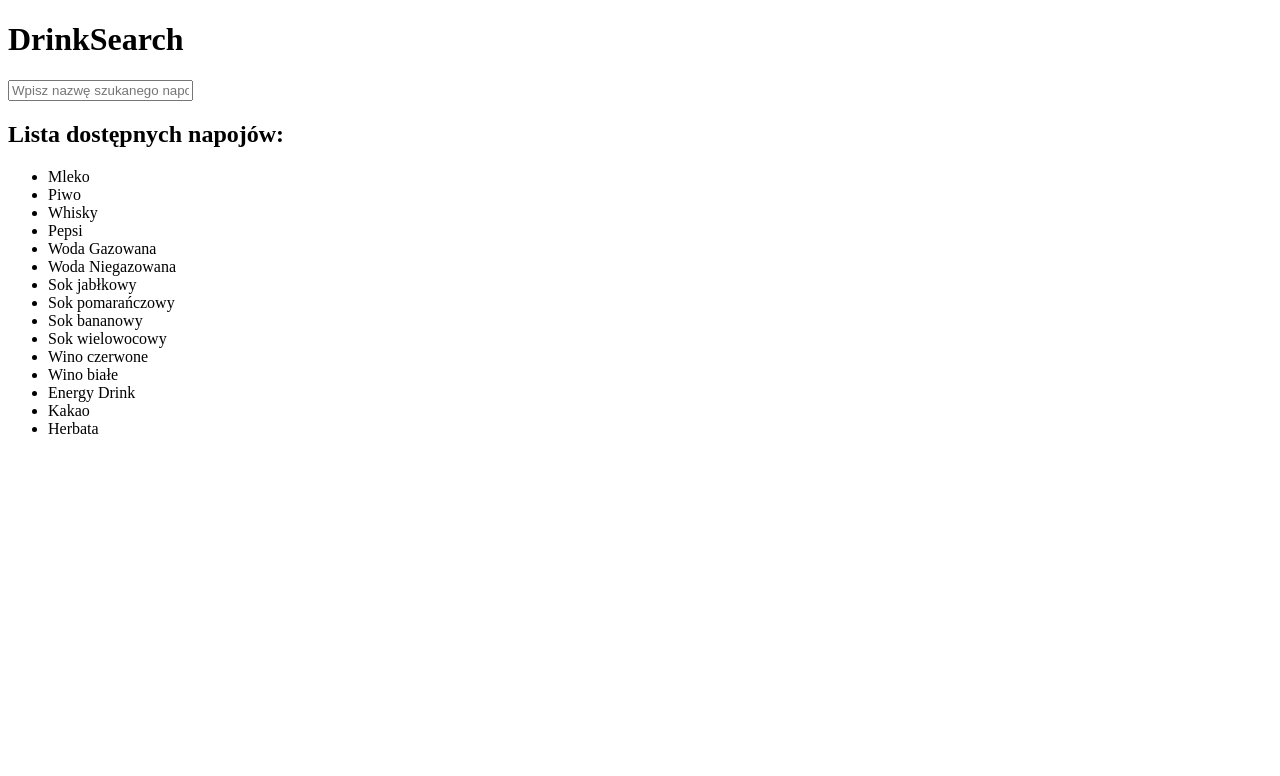
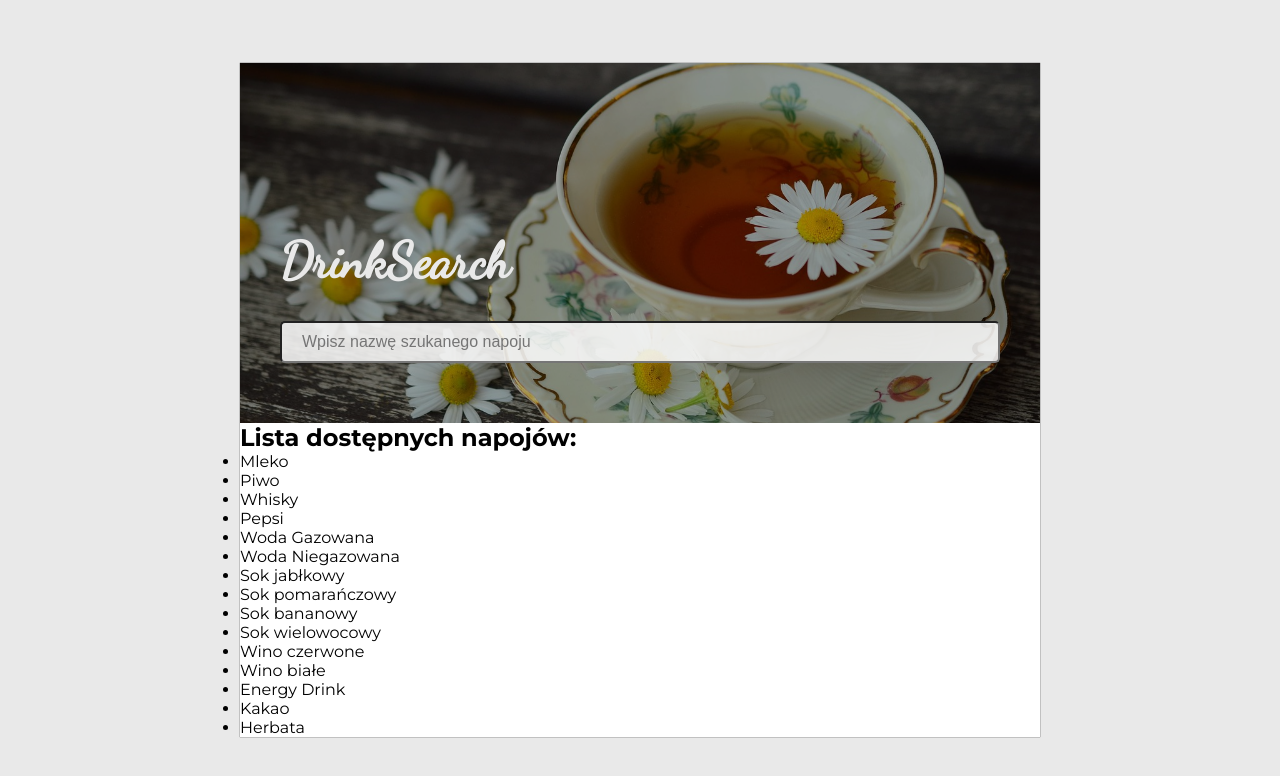
Before and after one commit to EmiliaPrzybylek/Self-study-Drink-Search, a plain HTML site: page index.html in a window 1280 px wide. Drawn offline with Linux system fonts and the light colour scheme.

Commit message:
wrapper styled

```diff
--- a/css/style.css
+++ b/css/style.css
@@ -0,0 +1,58 @@
+* {
+    box-sizing: border-box;
+    margin: 0;
+    padding: 0;
+}
+
+body {
+    display: flex;
+    justify-content: center;
+    align-items: center;
+    min-height: 100vh;
+    font-family: 'Montserrat', sans-serif;
+    background-color: rgb(233, 233, 233);
+}
+
+.wrapper {
+    width: 800px;
+    background-color: #fff;
+    box-shadow: 0 0 1px #000;
+}
+
+.header {
+    display: flex;
+    justify-content: flex-end;
+    align-items: flex-start;
+    flex-direction: column;
+    position: relative;
+    height: 360px;
+    padding: 20px 40px;
+    font-family: 'Dancing Script', cursive;
+    background: url(../assets/img/tea.jpg) center/cover;
+    z-index: 0;
+}
+
+.shadow {
+    position: absolute;
+    top: 0;
+    left: 0;
+    width: 100%;
+    height: 100%;
+    background-color: rgba(0, 0, 0, .35);
+    z-index: -1;
+}
+
+h1 {
+    margin-bottom: 30px;
+    color: rgb(233, 233, 233);
+    font-size: 50px;
+}
+
+.search {
+    padding: 10px 20px;
+    margin-bottom: 40px;
+    width: 100%;
+    font-size: 16px;
+    border-radius: 5px;
+    background-color: rgba(255, 255, 255, .85);
+}
--- a/index.html
+++ b/index.html
@@ -1,12 +1,18 @@
 <!DOCTYPE html>
 <html lang="pl">
+
 <head>
     <meta charset="UTF-8">
     <meta http-equiv="X-UA-Compatible" content="IE=edge">
     <meta name="viewport" content="width=device-width, initial-scale=1.0">
+    <link rel="preconnect" href="https://fonts.googleapis.com">
+    <link rel="preconnect" href="https://fonts.gstatic.com" crossorigin>
+    <link href="https://fonts.googleapis.com/css2?family=Dancing+Script&family=Montserrat:wght@400;700&display=swap"
+        rel="stylesheet">
     <link rel="stylesheet" href="css/style.css">
     <title>DrinkSearch</title>
 </head>
+
 <body>
 
     <div class="wrapper">
@@ -40,4 +46,5 @@
 
     <script src="js/script.js"></script>
 </body>
+
 </html>
```
Also changed, not shown: assets/img/tea.jpg (added).
